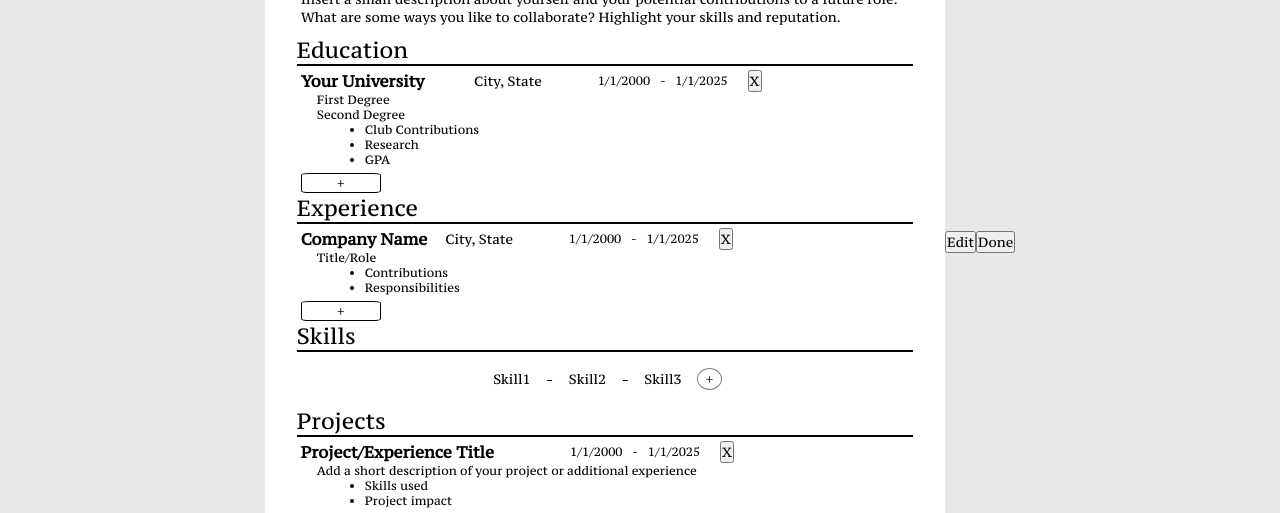
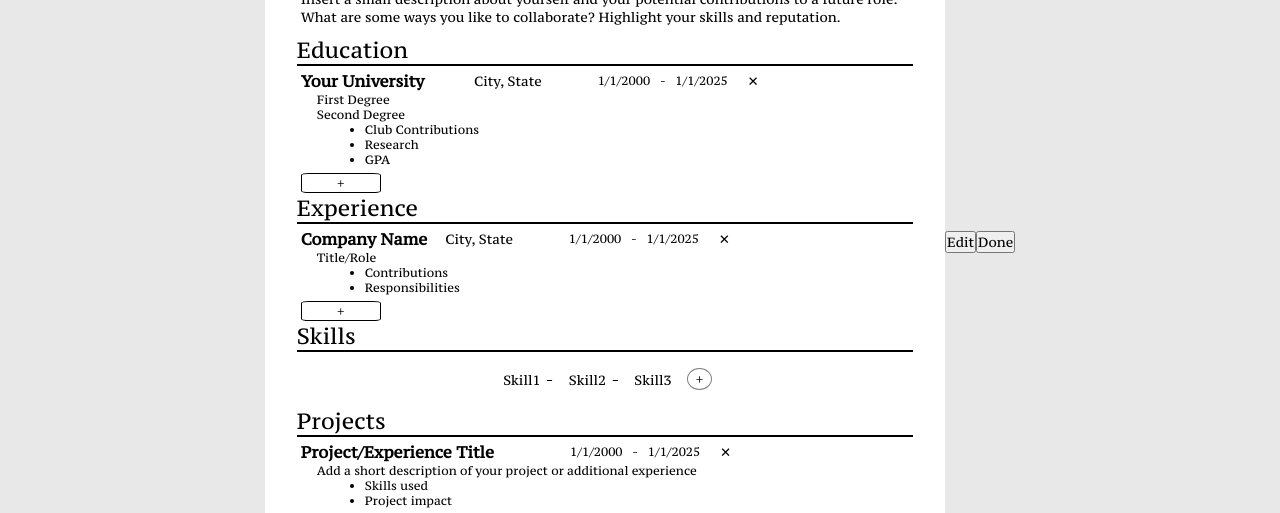
Before and after one commit to mkreynolds919/cv-generator, a React (Vite) app: page / in a window 1280 px wide. Shown: the part 159-672 px from the top of the page. Built offline with nearby package versions, Linux system fonts and the light colour scheme.

Commit message:
feat: Add deletion of specific skills in skill list

```diff
--- a/src/components/SectionInfo.jsx
+++ b/src/components/SectionInfo.jsx
@@ -51,7 +51,7 @@ export default function SectionInfo({ name, location, startDate, endDate, subtit
                         <span className="hypen">-</span>
                         <input type="text" className="end-date" value={endDate} onChange={e => handleInfo(e, "endDate")} style={{width: `${Math.max(endDate.length + 2, 1)}ch`}}></input>
                     </div>
-                    {isEditing && <button className="delete-section-button" onClick={() => deleteSection(id)}>X</button>}
+                    {isEditing && <button className="delete-section-button" onClick={() => deleteSection(id)}>✕</button>}
                 </div>
                 {subtitles.map((sub, index) => {
                     return <input key={index} type="text" className="subtitle" value={sub} onChange={e => handleSubtitles(e, index)} style={{width: `${Math.max(sub.length + 2, 1)}ch`}}></input>
--- a/src/components/Skills.jsx
+++ b/src/components/Skills.jsx
@@ -1,8 +1,9 @@
 
-import React from "react";
+import React, { useState } from "react";
 import "../styles/Skills.css";
 
 export default function Skills({ data, setData, isEditing }) {
+    const [hoveredIndex, setHoveredIndex] = useState(null);
 
     function handleSkill(e, index) {
         const itemData = e.target.value;
@@ -23,6 +24,13 @@ export default function Skills({ data, setData, isEditing }) {
         }))
     }
 
+    function deleteSkill(index) {
+        setData((prevData) => ({
+            ...prevData,
+            skills: prevData.skills.filter((_, i) => i !== index),
+        }));
+    }
+
 
     if (isEditing) {
         return (
@@ -32,10 +40,16 @@ export default function Skills({ data, setData, isEditing }) {
                 <div className="inner">
                     {data.map((skill, index) => {
                         return (
-                            <React.Fragment key={skill}>
+                            <div key={index} className="skill-wrapper" onMouseEnter={() => setHoveredIndex(index)} onMouseLeave={() => setHoveredIndex(null)}>
                                 <input key={index} type="text" className="skill" value={skill} onChange={e => handleSkill(e, index)} style={{width: `${Math.max(skill.length, 1)}ch`}}></input>
+                                {hoveredIndex === index && (
+                                    <button
+                                        className="delete-skill-button"
+                                        onClick={() => deleteSkill(index)}
+                                    >✕</button>
+                                )}
                                 {index < data.length - 1 && <span key={"hypen"+index} className="hypen">-</span>}
-                            </React.Fragment>
+                            </div>
                         );
                     })}
                     <button className="add-skill-button" onClick={() => addSkill()}>+</button>
--- a/src/styles/SectionInfo.css
+++ b/src/styles/SectionInfo.css
@@ -40,3 +40,9 @@ div.location, .date-container div, div.subtitle, li.bullet {
 .location, .date-container *, .subtitle, .bullet-input {
     font-size: 12px;
 }
+
+
+.delete-section-button {
+    background-color: transparent;
+    border: none;
+}
--- a/src/styles/Skills.css
+++ b/src/styles/Skills.css
@@ -26,3 +26,9 @@ div.skill, div.hypen {
     background-color: rgb(208, 208, 208);
     border: 1px solid black;
 }
+
+.delete-skill-button {
+    background-color: transparent;
+    border: none;
+    margin-right: 4px;
+}
```
